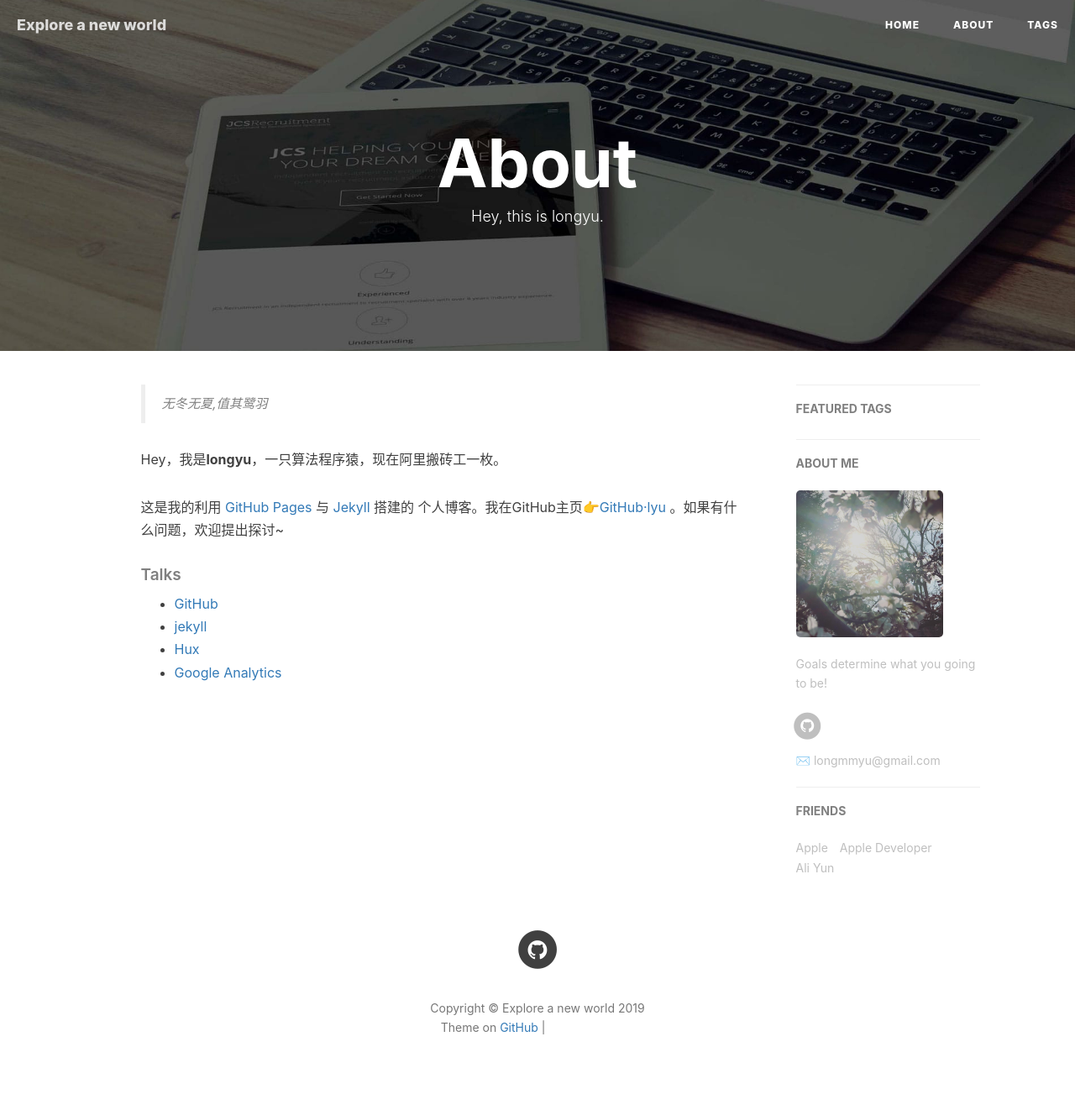
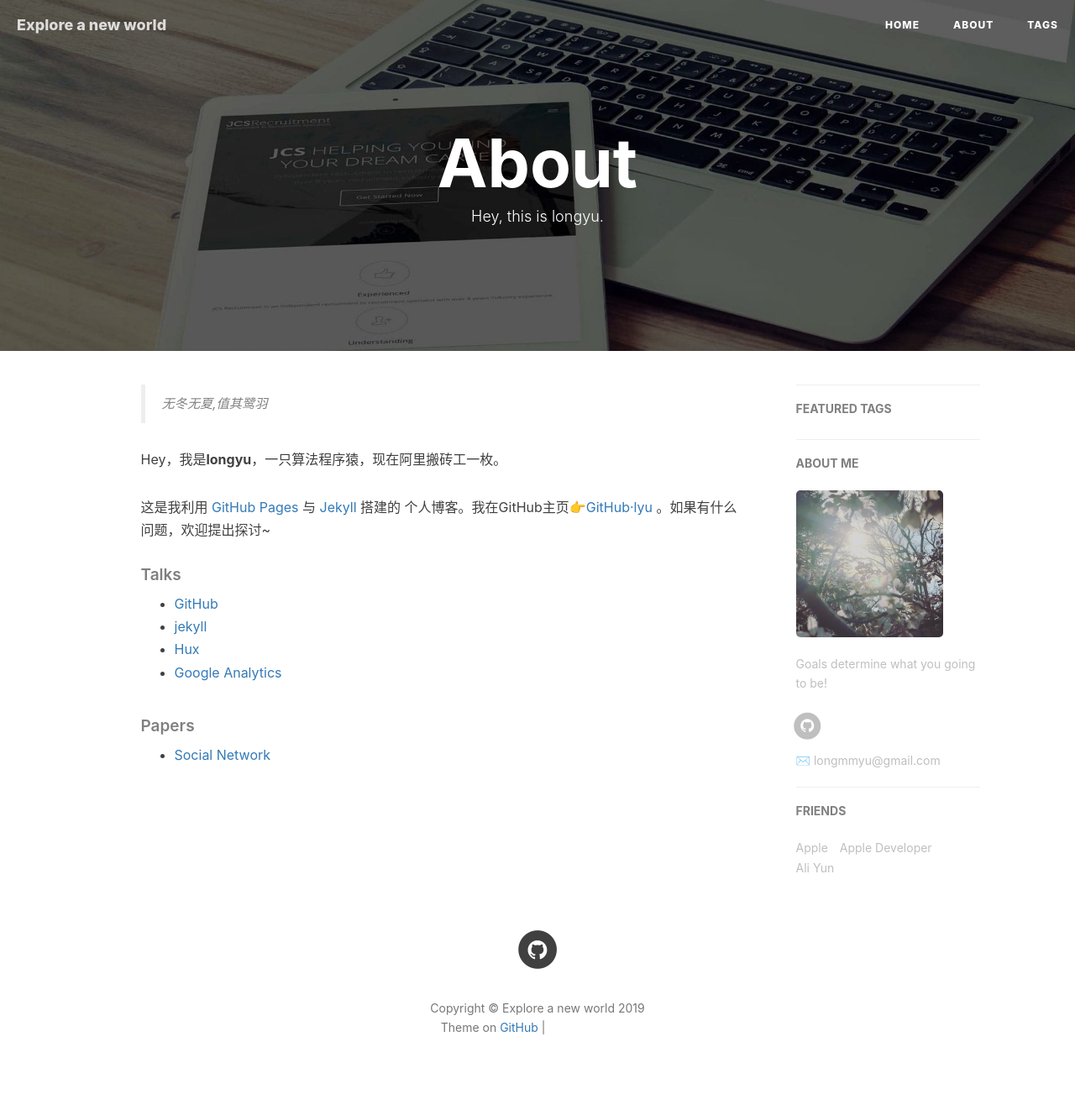
Before and after one commit to elebebit/longyumm.github.io, a Jekyll site: the page built from about.html, in a window 1280 px wide. Shown: the whole page at 84% size. Built offline with Jekyll 4.4.1, drawn with Linux system fonts in a browser that asks for light colours; nearby versions of some CDN libraries; comment, search, counter and statistics services are not loaded; grey boxes are pictures that could not be loaded.

Commit message:
Update about.html

```diff
--- a/about.html
+++ b/about.html
@@ -20,7 +20,7 @@
 
     <p>Hey，我是<strong>longyu</strong>，一只算法程序猿，现在阿里搬砖工一枚。</p>
 
-    <p>这是我的利用 <a href="https://pages.github.com/">GitHub Pages</a> 与 <a href="http://jekyll.com.cn/">Jekyll</a> 搭建的 个人博客。我在GitHub主页<a href="https://github.com/longyumm">👉GitHub·lyu</a> 。如果有什么问题，欢迎提出探讨~</p>
+    <p>这是我利用 <a href="https://pages.github.com/">GitHub Pages</a> 与 <a href="http://jekyll.com.cn/">Jekyll</a> 搭建的 个人博客。我在GitHub主页<a href="https://github.com/longyumm">👉GitHub·lyu</a> 。如果有什么问题，欢迎提出探讨~</p>
 
     <p></p>
 
@@ -32,6 +32,14 @@
         <li><a href="http://huangxuan.me/">Hux</a></li>
         <li><a href="https://analytics.google.com/analytics">Google Analytics</a></li>
     </ul>
+
+    <h5>Papers</h5>
+
+    <ul>
+        <li><a href="https://ieeexplore.ieee.org/abstract/document/8701911">Social Network</a></li>
+    </ul>
+
+
 </div>
 
 <!-- English Version -->
```
